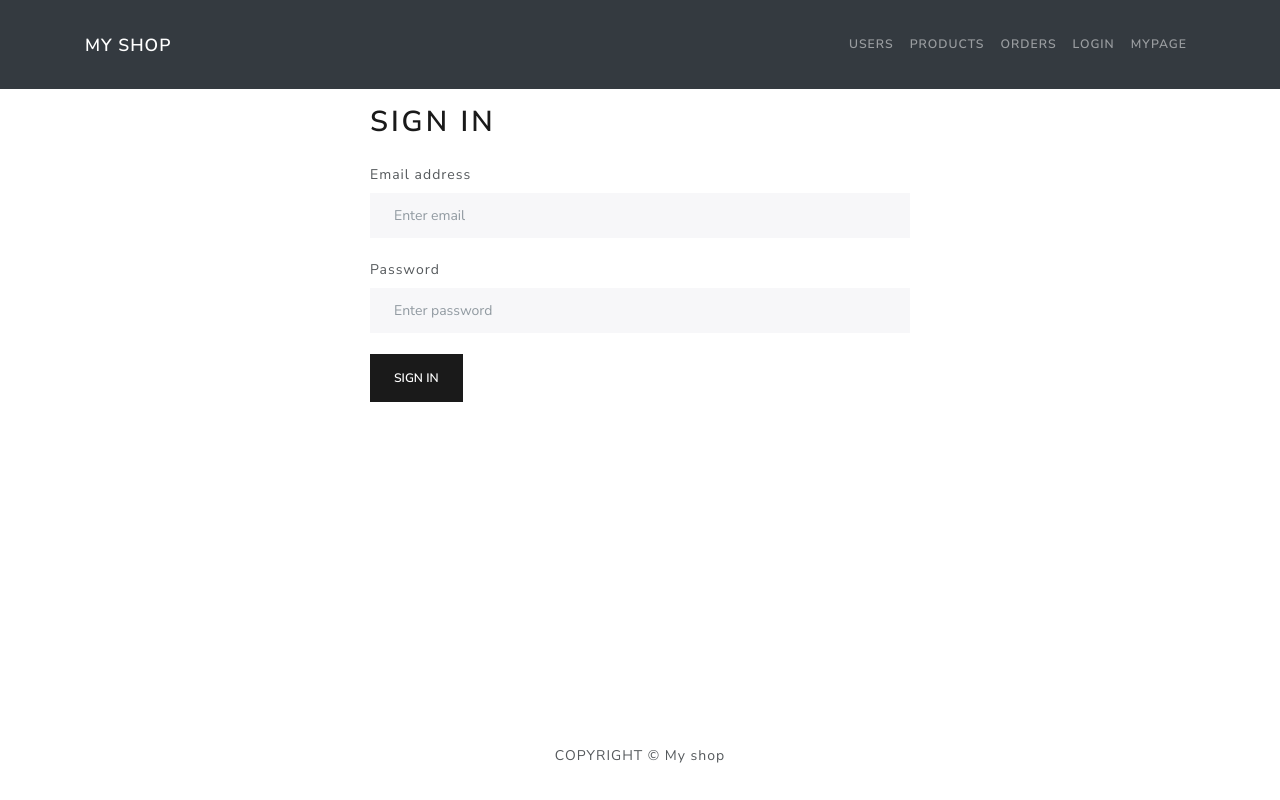
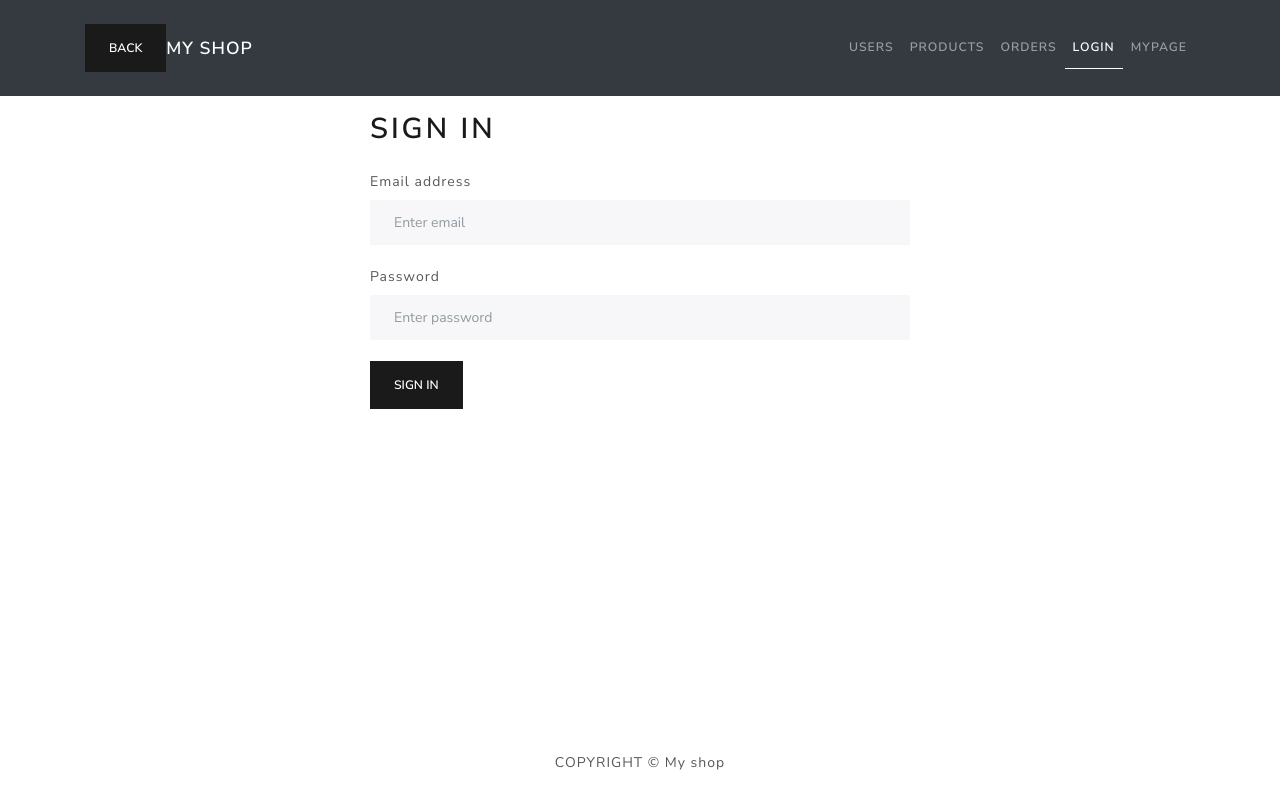
Before and after one commit to vuenos/react_edu, a React (Create React App) app: page /login in a window 1280 px wide. Built offline with nearby package versions, Linux system fonts and the light colour scheme.

Commit message:
- NavLink 변경, Product UI 수정

```diff
--- a/src/components/Header.js
+++ b/src/components/Header.js
@@ -1,6 +1,6 @@
 import React from 'react';
-import {Container, Navbar, Nav} from "react-bootstrap";
-import { useNavigate, Link } from "react-router-dom";
+import {Container, Navbar, Nav, Button} from "react-bootstrap";
+import { useNavigate, Link, NavLink } from "react-router-dom";
 
 const Header = () => {
 
@@ -11,25 +11,28 @@ const Header = () => {
         navigate(-1);
     };
 
+    const activeStyle = ({isActive}) => "nav-link" + (isActive ? " activated" : "");
+
     return (
         <header>
             <Navbar bg="dark" variant="dark" expand="lg" collapseOnSelect>
                 <Container>
+                    <Button onClick={goBack}>Back</Button>
                     <Navbar.Brand href={"/"}>My shop</Navbar.Brand>
                     <Navbar.Toggle aria-controls="basic-navbar-nav" />
                     <Navbar.Collapse id="basic-navbar-nav">
                         <Nav className={"ml-auto"}>
-                            <Nav.Link href={"/users"}>
+                            <NavLink to={"/users"} className={activeStyle}>
                                 Users
-                            </Nav.Link>
-                            <Nav.Link href={"/products"}>
+                            </NavLink>
+                            <NavLink to={"/products"} className={activeStyle}>
                                 Products
-                            </Nav.Link>
-                            <Nav.Link href={"/orders"}>
+                            </NavLink>
+                            <NavLink to={"/orders"} className={activeStyle}>
                                 Orders
-                            </Nav.Link>
-                            <Nav.Link href="/login">Login</Nav.Link>
-                            <Nav.Link href="/mypage">Mypage</Nav.Link>
+                            </NavLink>
+                            <NavLink to="/login" className={activeStyle}>Login</NavLink>
+                            <NavLink to="/mypage" className={activeStyle}>Mypage</NavLink>
                         </Nav>
                     </Navbar.Collapse>
                 </Container>
--- a/src/index.css
+++ b/src/index.css
@@ -46,6 +46,9 @@ h2 {
 .carousel a {
   margin: 0 auto;
 }
+
+.navbar-dark .navbar-nav .nav-link.activated {color: #fff; border-bottom: 1px solid #fff;}
+
 @media (max-width: 900px) {
   .carousel-caption h2 {
     font-size: 2.5vw;
--- a/src/screens/Product.js
+++ b/src/screens/Product.js
@@ -34,6 +34,7 @@ const Product = () => {
                     <h1>{product.name} ({product.brand})</h1>
                     <p><small>{product._id}</small></p>
                     <p>${product.price}</p>
+                    <p><img src={product.image} alt="" style={{ width: 240 }} /></p>
                     <p>{product.description}</p>
                 </Col>
             </Row>
--- a/src/screens/Products.js
+++ b/src/screens/Products.js
@@ -35,7 +35,7 @@ const Products = () => {
                         <thead>
                         <tr>
                             <th>No</th>
-                            <th>ID</th>
+                            <th>Photo</th>
                             <th>Name</th>
                             <th>Price</th>
                             <th>CountInstock</th>
@@ -47,7 +47,7 @@ const Products = () => {
                             <LinkContainer to={`${product._id}`}>
                                 <tr>
                                     <td>{index + 1}</td>
-                                    <td>{product._id}</td>
+                                    <td><img src={product.image} alt="" style={{ width: 80 }} /></td>
                                     <td>{product.name}</td>
                                     <td>${product.price}</td>
                                     <td>{product.countInStock} EA</td>
```
